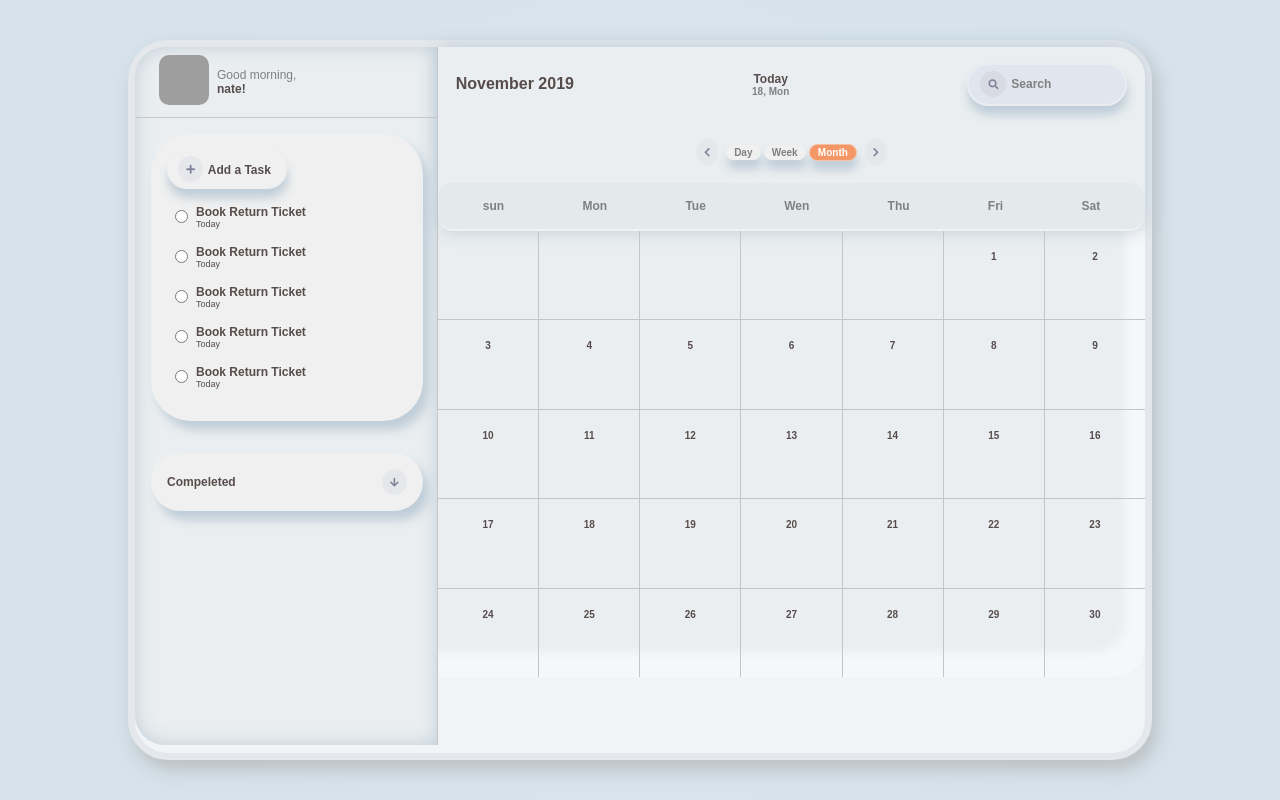
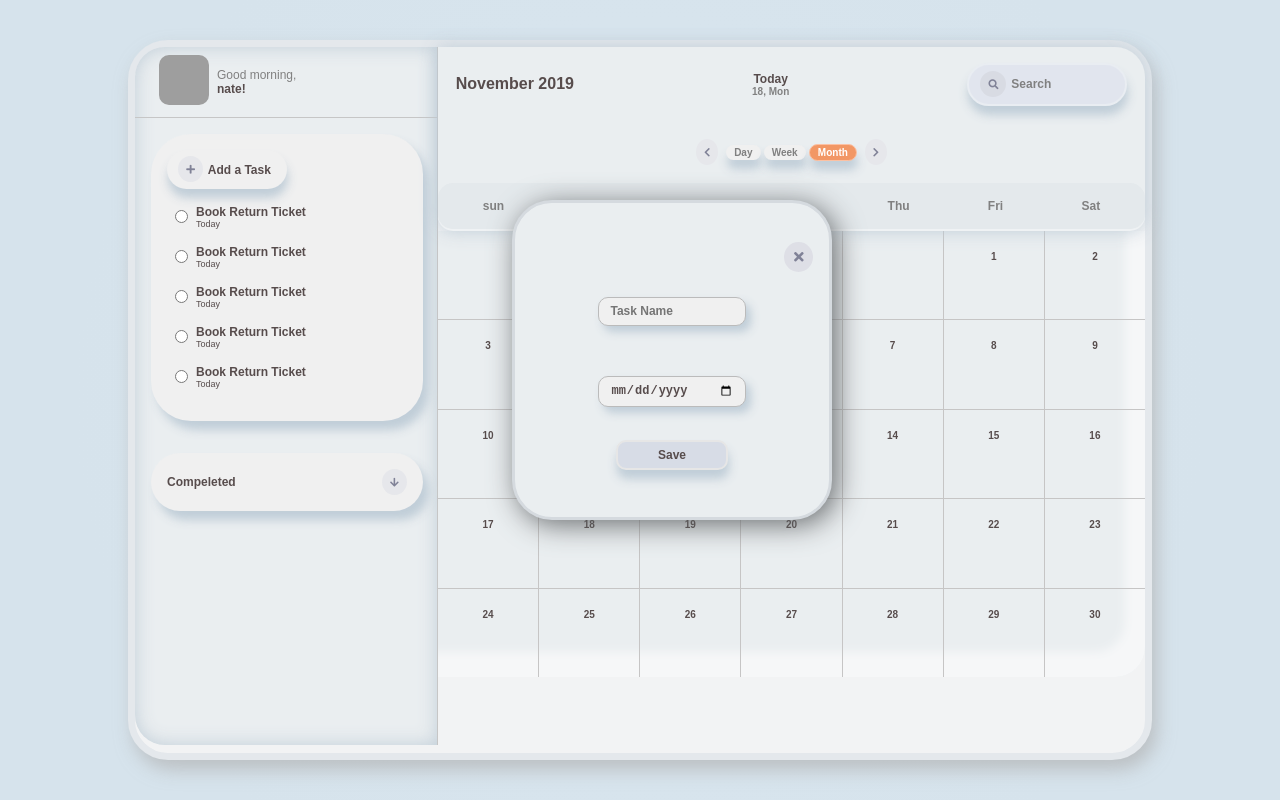
Before and after one commit to minajalili/Task_manager, a React (Create React App) app: page / in a window 1280 px wide. Built offline with nearby package versions, Linux system fonts and the light colour scheme; grey boxes are pictures that could not be loaded; a web font is replaced by a local one.

Commit message:
Add Modal component to project

```diff
--- a/src/components/Calender.scss
+++ b/src/components/Calender.scss
@@ -11,7 +11,6 @@
     border-radius: 0 0 30px 0;
     display: grid;
     grid-template-columns: auto auto auto auto auto auto auto;
-    position: sticky;
     top: 14.2rem;
 
     .Calender-day{
--- /dev/null
+++ b/src/components/ModalTask.js
@@ -0,0 +1,23 @@
+import React from 'react';
+import './TaskBar.scss'
+
+function ModalTask(){
+
+    return(
+        <div className="ModalTask">
+                <div className="TaskCancel">
+                        <i className="fas fa-times" ></i>
+                </div>
+                <div className="inputTask">
+                    <input type="text" placeholder="Task Name" className="TaskName" />
+                    <input type="date" placeholder="Task Date" className="TaskDate" />
+                </div>
+                <div className="btnTask">
+                    <button className="TaskSubmit">
+                        Save
+                    </button>
+                </div>
+        </div>
+    )
+}
+export default ModalTask;
--- a/src/components/TaskBar.js
+++ b/src/components/TaskBar.js
@@ -5,6 +5,7 @@ import './TaskBar.scss'
 import UserUi from './UserUi'
 import TaskMenu from './TaskMenu'
 import CompeletedTasks from './CompeletedTasks';
+import ModalTask from './ModalTask';
 
 
 function TaskBar(){
@@ -15,6 +16,7 @@ function TaskBar(){
             <UserUi />
             <TaskMenu />
             <CompeletedTasks />
+            <ModalTask />
 
         </div>
     )
--- a/src/components/TaskBar.scss
+++ b/src/components/TaskBar.scss
@@ -149,4 +149,83 @@
             }
         }
     }
+
+    .ModalTask{
+        width: 25vw;
+        height: 40vh;
+        display: flex;
+        align-items: center;
+        justify-content: center;
+        flex-direction: column;
+        position: absolute;
+        background: #eaeef0;
+        border-radius: 40px;
+        border: 3px solid #d5dadf;
+        box-shadow: 5px 5px 28px rgba(93, 96, 99, 0.9);
+        z-index: 100;
+        top: 25%;
+        left: 40%;
+        transition: all 0.3s ease-out;
+
+        .TaskCancel{
+            width: 90%;
+            display: flex;
+            justify-content: flex-end;
+
+
+                i{
+                    border-radius: 100%;
+                    background: #dedfe6;
+                    padding: 0.5rem 0.6rem;
+                    color: #808297;
+                    font-size: 14px;
+                }
+
+
+        }
+
+        .inputTask{
+            height: 20vh;
+            display: flex;
+            align-items: center;
+            justify-content: space-around;
+            flex-direction: column;
+
+            input{
+                border-radius: 10px;
+                border: 1px solid #bbb;
+                padding: 0.4rem 0.7rem;
+                box-shadow: 5px 6px 8px rgba(187, 202, 213, 0.9);
+                background: #f0f0f0;
+                width: 80%;
+                @include fontStyle;
+            }
+        }
+
+        .btnTask{
+            display: flex;
+            align-items: center;
+            justify-content:center;
+
+            button{
+                display: flex;
+                align-items: center;
+                justify-content: center;
+                width: 7rem;
+                border-radius: 10px;
+                border: none;
+                padding: 0.4rem 0.7rem;
+                box-shadow: 1px 9px 10px rgba(187, 202, 213, 0.9);
+                background: #d7dce6;
+                border: 2px solid #e6e6e6;
+                margin: 0.5rem;
+                @include fontStyle;
+            }
+        }
+
+
+
+
+
+    }
 }
```
